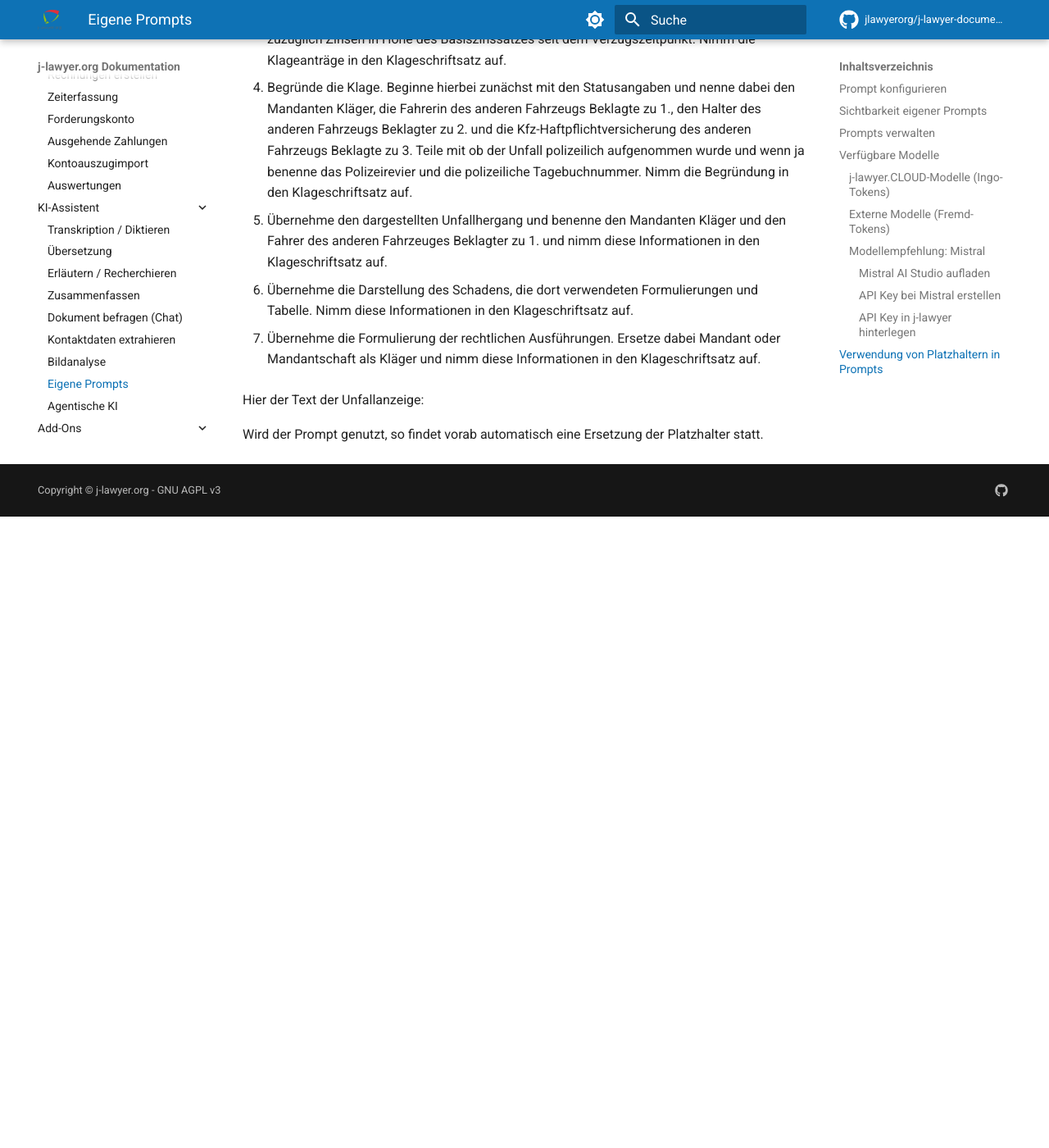
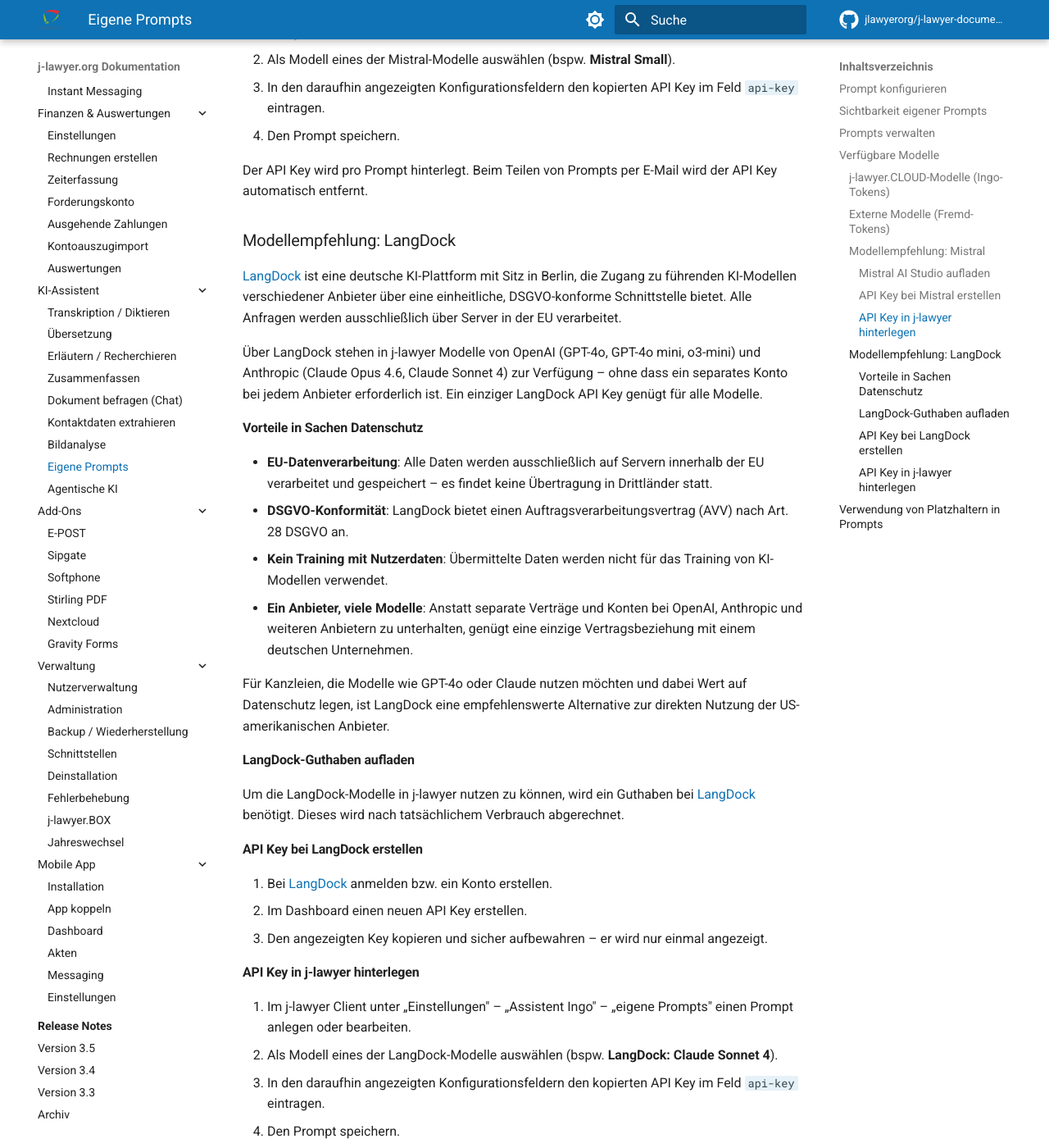
Before and after one commit to jlawyerorg/j-lawyer-documentation, an MkDocs documentation site: the page built from docs/benutzerhandbuch/ki-assistent/eigene-prompts.md, in a window 1280 px wide and 1400 px high, scrolled down 6746 px. Shown: the whole window at 82% size. Built offline with MkDocs 1.6.1 and Material for MkDocs 9.7.7, drawn with Linux system fonts in a browser that asks for light colours; comment, search, counter and statistics services are not loaded; before the commit the page ends 7376 px from its top, so only the background shows below that; some of the changed text lies outside the part shown.

Commit message:
Merge origin/master - resolve conflict in v3-5.md
Co-Authored-By: Claude Opus 4.6 (1M context) <noreply@anthropic.com>

```diff
--- a/docs/benutzerhandbuch/ki-assistent/eigene-prompts.md
+++ b/docs/benutzerhandbuch/ki-assistent/eigene-prompts.md
@@ -92,10 +92,18 @@ Diese Modelle werden über externe Anbieter bereitgestellt. Die Nutzung wird sep
 | **Haiku 3.5** | Anthropic | Schnellstes und günstigstes Anthropic-Modell. Sehr schnelle Antwortzeiten. Gut für einfache Aufgaben, Klassifikation und Extraktion. | Ja |
 | **Opus 4** | Anthropic | Leistungsfähigstes Anthropic-Modell. Hohe Kosten. Bestes Reasoning, Analyse und Textgenerierung. Ideal für komplexeste juristische Analysen. Langsamer und deutlich teurer als Sonnet. | Ja |
 | **Deepseek** | DeepSeek | DeepSeek V3. Sehr günstig. Starkes Reasoning und gute Mehrsprachigkeit. Gutes Preis-Leistungs-Verhältnis. Gelegentlich weniger zuverlässig bei Instruktionsbefolgung. | Ja |
+| **GPT-4o** | OpenAI | Flaggschiff-Modell von OpenAI. Mittlere Kosten. Starkes Reasoning, multimodal, 128k Kontextfenster. Sehr gute Textqualität und Instruktionsbefolgung. Ideal für komplexe juristische Analysen und Textgenerierung. | Ja |
+| **GPT-4o mini** | OpenAI | Kompaktes und günstiges OpenAI-Modell. Niedrige Kosten. 128k Kontextfenster. Sehr schnell. Gutes Preis-Leistungs-Verhältnis für einfachere Aufgaben wie Zusammenfassungen und Extraktion. Schwächer als GPT-4o bei komplexem Reasoning. | Ja |
+| **o3-mini** | OpenAI | OpenAI Reasoning-Modell. Mittlere Kosten. Spezialisiert auf logisches Denken und komplexe Problemlösung. Sehr gut für juristische Analyse und strukturiertes Reasoning. Langsamere Antworten durch erweiterten Denkprozess. | Ja |
 | **Mistral Large** | Mistral | Größtes Mistral-Modell. Mittlere Kosten. Starkes Reasoning, sehr gute europäische Sprachunterstützung. Besonders gut für mehrsprachige juristische Texte. | Ja |
 | **Mistral Medium** | Mistral | Mittelgroßes Mistral-Modell. Günstiger als Large. Gute europäische Sprachunterstützung. Schneller als Large. Für Standardaufgaben ausreichend. | Ja |
 | **Mistral Small** | Mistral | Kleines Mistral-Modell. Günstiger als Medium. Gute europäische Sprachunterstützung. Sehr schnell. Sehr großes Kontextfenster von 256.000 Tokens. | Ja |
 | **Google Gemini 2 Flash** | Google | Schnelles Modell mit großem Kontextfenster (1M Tokens). Ideal für lange Dokumente. Bei Präzision und Nuancen schwächer als Claude oder Mistral Large. | Ja |
+| **LangDock: GPT-4o** | LangDock | GPT-4o via LangDock. DSGVO-konform, EU-gehostet. Starkes Reasoning, multimodal, 128k Kontextfenster. Sehr gute Textqualität und Instruktionsbefolgung. | Ja |
+| **LangDock: GPT-4o mini** | LangDock | GPT-4o mini via LangDock. DSGVO-konform, EU-gehostet. Kompakt und günstig. 128k Kontextfenster. Sehr schnell. Gutes Preis-Leistungs-Verhältnis für einfachere Aufgaben. | Ja |
+| **LangDock: o3-mini** | LangDock | OpenAI o3-mini via LangDock. DSGVO-konform, EU-gehostet. Reasoning-Modell, spezialisiert auf logisches Denken und komplexe Problemlösung. Langsamere Antworten durch erweiterten Denkprozess. | Ja |
+| **LangDock: Claude Opus 4.6** | LangDock | Anthropic Claude Opus 4.6 via LangDock. DSGVO-konform, EU-gehostet. Leistungsfähigstes Anthropic-Modell. Bestes Reasoning, Analyse und Textgenerierung. Ideal für komplexeste juristische Analysen. | Ja |
+| **LangDock: Claude Sonnet 4** | LangDock | Anthropic Claude Sonnet 4 via LangDock. DSGVO-konform, EU-gehostet. Leistungsstarkes Cloud-Modell. Exzellentes Reasoning und Textverständnis. Sehr gute Balance aus Qualität und Geschwindigkeit. | Ja |
 
 !!! tip "Empfehlung"
     Für einfache Extraktionen und Klassifikationen sind die j-lawyer.CLOUD-Modelle wie **Ingo Occiglot** oder **Ingo Llama3.2** ausreichend. Für [agentische KI](agenten.md) sollte ein agentenfähiges Modell gewählt werden - bspw. **Ingo Qwen3.5**.
@@ -132,6 +140,40 @@ Zum Aufladen im AI Studio unter „Workspace" – „Billing" eine Zahlungsmetho
 
 Der API Key wird pro Prompt hinterlegt. Beim Teilen von Prompts per E-Mail wird der API Key automatisch entfernt.
 
+### Modellempfehlung: LangDock {#modellempfehlung-langdock}
+
+[LangDock](https://www.langdock.com) ist eine deutsche KI-Plattform mit Sitz in Berlin, die Zugang zu führenden KI-Modellen verschiedener Anbieter über eine einheitliche, DSGVO-konforme Schnittstelle bietet. Alle Anfragen werden ausschließlich über Server in der EU verarbeitet.
+
+Über LangDock stehen in j-lawyer Modelle von OpenAI (GPT-4o, GPT-4o mini, o3-mini) und Anthropic (Claude Opus 4.6, Claude Sonnet 4) zur Verfügung – ohne dass ein separates Konto bei jedem Anbieter erforderlich ist. Ein einziger LangDock API Key genügt für alle Modelle.
+
+#### Vorteile in Sachen Datenschutz
+
+- **EU-Datenverarbeitung**: Alle Daten werden ausschließlich auf Servern innerhalb der EU verarbeitet und gespeichert – es findet keine Übertragung in Drittländer statt.
+- **DSGVO-Konformität**: LangDock bietet einen Auftragsverarbeitungsvertrag (AVV) nach Art. 28 DSGVO an.
+- **Kein Training mit Nutzerdaten**: Übermittelte Daten werden nicht für das Training von KI-Modellen verwendet.
+- **Ein Anbieter, viele Modelle**: Anstatt separate Verträge und Konten bei OpenAI, Anthropic und weiteren Anbietern zu unterhalten, genügt eine einzige Vertragsbeziehung mit einem deutschen Unternehmen.
+
+Für Kanzleien, die Modelle wie GPT-4o oder Claude nutzen möchten und dabei Wert auf Datenschutz legen, ist LangDock eine empfehlenswerte Alternative zur direkten Nutzung der US-amerikanischen Anbieter.
+
+#### LangDock-Guthaben aufladen
+
+Um die LangDock-Modelle in j-lawyer nutzen zu können, wird ein Guthaben bei [LangDock](https://www.langdock.com) benötigt. Dieses wird nach tatsächlichem Verbrauch abgerechnet.
+
+#### API Key bei LangDock erstellen
+
+1. Bei [LangDock](https://www.langdock.com) anmelden bzw. ein Konto erstellen.
+2. Im Dashboard einen neuen API Key erstellen.
+3. Den angezeigten Key kopieren und sicher aufbewahren – er wird nur einmal angezeigt.
+
+#### API Key in j-lawyer hinterlegen
+
+1. Im j-lawyer Client unter „Einstellungen" – „Assistent Ingo" – „eigene Prompts" einen Prompt anlegen oder bearbeiten.
+2. Als Modell eines der LangDock-Modelle auswählen (bspw. **LangDock: Claude Sonnet 4**).
+3. In den daraufhin angezeigten Konfigurationsfeldern den kopierten API Key im Feld `api-key` eintragen.
+4. Den Prompt speichern.
+
+Der API Key ist für alle LangDock-Modelle identisch – er muss aber pro Prompt hinterlegt werden. Beim Teilen von Prompts per E-Mail wird der API Key automatisch entfernt.
+
 ## Verwendung von Platzhaltern in Prompts {#platzhalter-in-prompts}
 
 Die Ergebnisse einer KI-Anfrage ist maßgeblich abhängig von der Qualität der Eingangsdaten als auch von der Formulierung der Anfrage selbst (des sogenannten Prompts). Je besser der Prompt, umso weniger „Nacharbeiten" ist notwendig und umso treffender wird die Ergebnismenge sein. Daher kann es sinnvoll sein, möglichst viele relevante Informationen in einen Prompt aufzunehmen – das können bspw. Informationen zur Akte, zu Beteiligten oder fachliche Informationen zum Fall selbst sein.
```
Also changed, not shown: docs/releasenotes/v3-5.md (+3 -2 lines).
